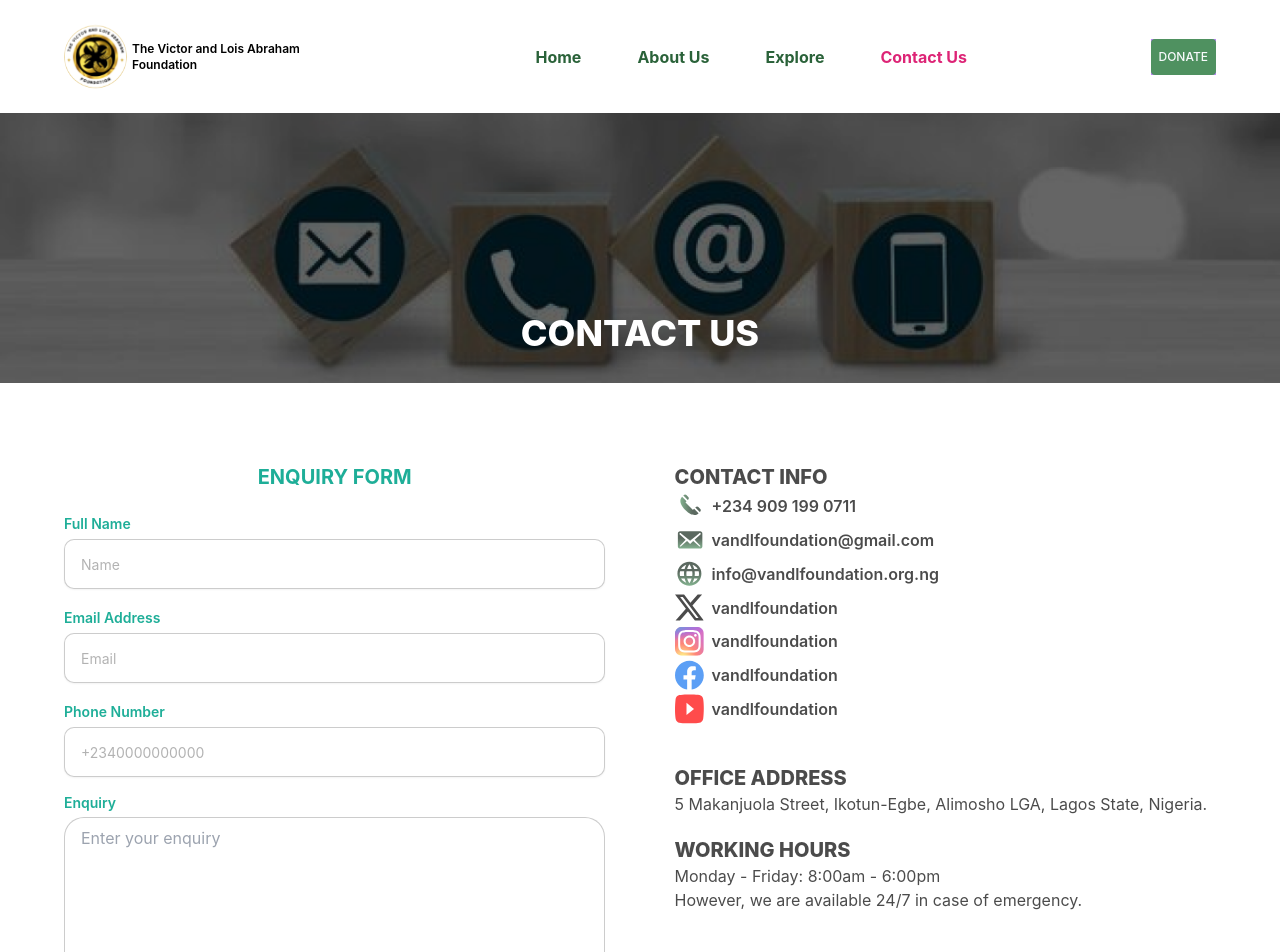
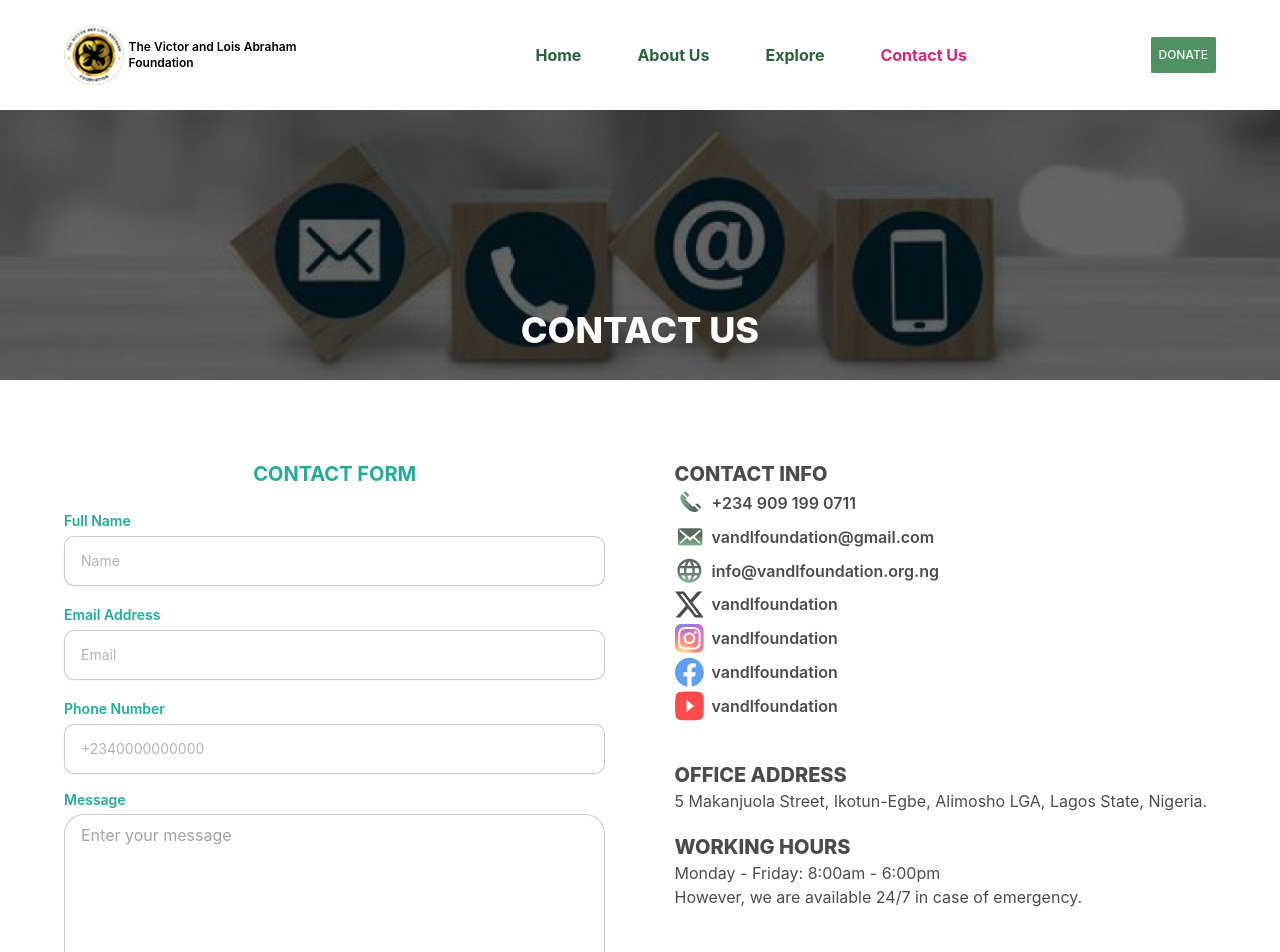
Before and after one commit to winpeed/victor-and-lois-foundation, a React (Vite) app: page /contact in a window 1280 px wide. Shown: the top 952 px of the page. Built offline with nearby package versions, Linux system fonts and the light colour scheme; a web font is replaced by a local one.

Commit message:
Changes to site

```diff
--- a/package.json
+++ b/package.json
@@ -10,6 +10,7 @@
     "preview": "vite preview"
   },
   "dependencies": {
+    "@emailjs/browser": "^4.4.1",
     "@radix-ui/react-avatar": "^1.1.2",
     "@radix-ui/react-slot": "^1.1.1",
     "class-variance-authority": "^0.7.1",
--- a/src/components/Contact/ContactForm.tsx
+++ b/src/components/Contact/ContactForm.tsx
@@ -1,12 +1,49 @@
-import { useState } from "react";
+import { useRef, useState } from "react";
 import InputField from "../input/InputField";
 import { AddressInfo, ContactInfo } from "../menubars/Footer";
 import { Button } from "../ui/button";
 import successImage from "@/assets/images/successImage.png";
 import { Link } from "react-router-dom";
+import emailjs from "@emailjs/browser";
 
-const ContactForm = () => {
+const ContactForm: React.FC = () => {
+  const formRef = useRef<HTMLFormElement | null>(null);
   const [contactForm, setContactForm] = useState(false);
+  const [loading, setLoading] = useState(false);
+  const [error, setError] = useState(false);
+
+  const sendEmail = (e: React.FormEvent<HTMLFormElement>) => {
+    e.preventDefault();
+    setLoading(true);
+    setError(false);
+
+    if (!formRef.current) {
+      setError(true);
+      console.error("Form reference is not available.");
+      return;
+    }
+
+    emailjs
+      .sendForm(
+        process.env.NEXT_PUBLIC_SERVICE_ID!,
+        process.env.NEXT_PUBLIC_TEMPLATE_ID!,
+        formRef.current,
+        process.env.NEXT_PUBLIC_PUBLIC_KEY!
+      )
+      .then(
+        () => {
+          setLoading(false);
+          setContactForm(true); // Show success screen
+        },
+        (error) => {
+          setLoading(false);
+          setError(true); // Handle errors
+          console.error("FAILED...", error.text);
+        }
+      );
+  };
+
+
   return (
     <section className="py-20 sm:flex justify-between w-[90%] mx-auto">
       <div className="sm:w-[47%]">
@@ -23,41 +60,52 @@ const ContactForm = () => {
             </div>
           </section>
         ) : (
-          <div>
+          <form ref={formRef} onSubmit={sendEmail}>
             <h3 className="text-ContactGreen text-center font-bold text-xl">
-              ENQUIRY FORM
+              CONTACT FORM
             </h3>
             <section className="my-5">
-              <InputField name="name" placeholder="Name" label="Full Name" />
               <InputField
-                name="Email"
+                name="user_name"
+                placeholder="Name"
+                label="Full Name"
+              />
+              <InputField
+                name="user_email"
                 placeholder="Email"
                 type="email"
                 label="Email Address"
               />
               <InputField
-                name="Number"
+                name="user_number"
                 placeholder="+2340000000000"
                 label="Phone Number"
               />
               <div>
                 <h3 className="text-sm font-semibold text-ContactGreen">
-                  Enquiry
+                  Message
                 </h3>
                 <textarea
+                  name="message"
                   rows={7}
-                  placeholder="Enter your enquiry"
-                  className="bg-white mt-1 rounded-[20px] w-full px-4 py-2  focus:ring-1 focus:ring-[#00000033] border border-[#00000033] focus:outline-none"
+                  placeholder="Enter your message"
+                  className="bg-white mt-1 rounded-[20px] w-full px-4 py-2 focus:ring-1 focus:ring-[#00000033] border border-[#00000033] focus:outline-none"
                 />
               </div>
               <Button
-                onClick={() => setContactForm(true)}
+                type="submit"
                 className="bg-ContactGreen rounded-[10px] w-full h-12 text-lg my-3"
+                disabled={loading}
               >
-                Submit
+                {loading ? "Sending..." : "Submit"}
               </Button>
+              {error && (
+                <p className="text-red-500 text-center mt-2">
+                  Something went wrong. Please try again.
+                </p>
+              )}
             </section>
-          </div>
+          </form>
         )}
       </div>
       <div className="opacity-70 sm:w-[47%]">
--- a/src/components/Home/HeroSection.tsx
+++ b/src/components/Home/HeroSection.tsx
@@ -12,8 +12,8 @@ const HeroSection = () => {
           Embrace the joy of freedom from drug addiction/abuse and prostitution,
           regain your dignity, discover your destiny and realize your dreams.
         </p>
-        <Button className="bg-ButtonGreeenGradient rounded-[14px] h-9 w-32 font-medium text-lg">
-          View
+        <Button className="bg-ButtonGreeenGradient rounded-[14px] h-9 w-100 font-medium text-lg">
+          Support Foundation
         </Button>
       </section>
     </div>
--- a/src/components/ServicesComp/InfoCard.tsx
+++ b/src/components/ServicesComp/InfoCard.tsx
@@ -1,4 +1,3 @@
-import { Button } from "../ui/button";
 import rehabilitation from "@/assets/images/rehabilitation.png";
 import prevention from "@/assets/images/prevention.png";
 import afterCare from "@/assets/images/afterCare.png";
@@ -23,11 +22,11 @@ export const Card = ({
         </h3>
         <p className="my-3 text-sm text-center text-TextGreen">{text}</p>
       </div>
-      <div className="h-[5%]">
+      {/* <div className="h-[5%]">
         <Button className="bg-[#4F9160] rounded-[10px] w-full h-8 text-sm ">
           MORE
         </Button>
-      </div>
+      </div> */}
     </section>
   );
 };
--- a/src/components/menubars/Navbar.tsx
+++ b/src/components/menubars/Navbar.tsx
@@ -29,7 +29,9 @@ const Navbar = () => {
           </button>
         )}
         <div className="flex gap-1 items-center md:w-[25%]">
-          <img src="/VictorLoisLogo.svg" alt="logo" />
+          <Link to="/">
+            <img src="/VictorLoisLogo.svg" alt="logo" />
+          </Link>
           <p className="text-xs font-semibold">
             The Victor and Lois Abraham Foundation
           </p>
@@ -66,7 +68,7 @@ const Navbar = () => {
                 Home
               </Link>
               <Link
-                to="#about"
+                to="/about"
                 onClick={showNav}
                 className={getLinkClass("#about")}
               >
```
Also changed, not shown: src/components/Home/NoDrugs.tsx (+4 -4 lines), 2 other files (tests, documents, lock files or other folders).
